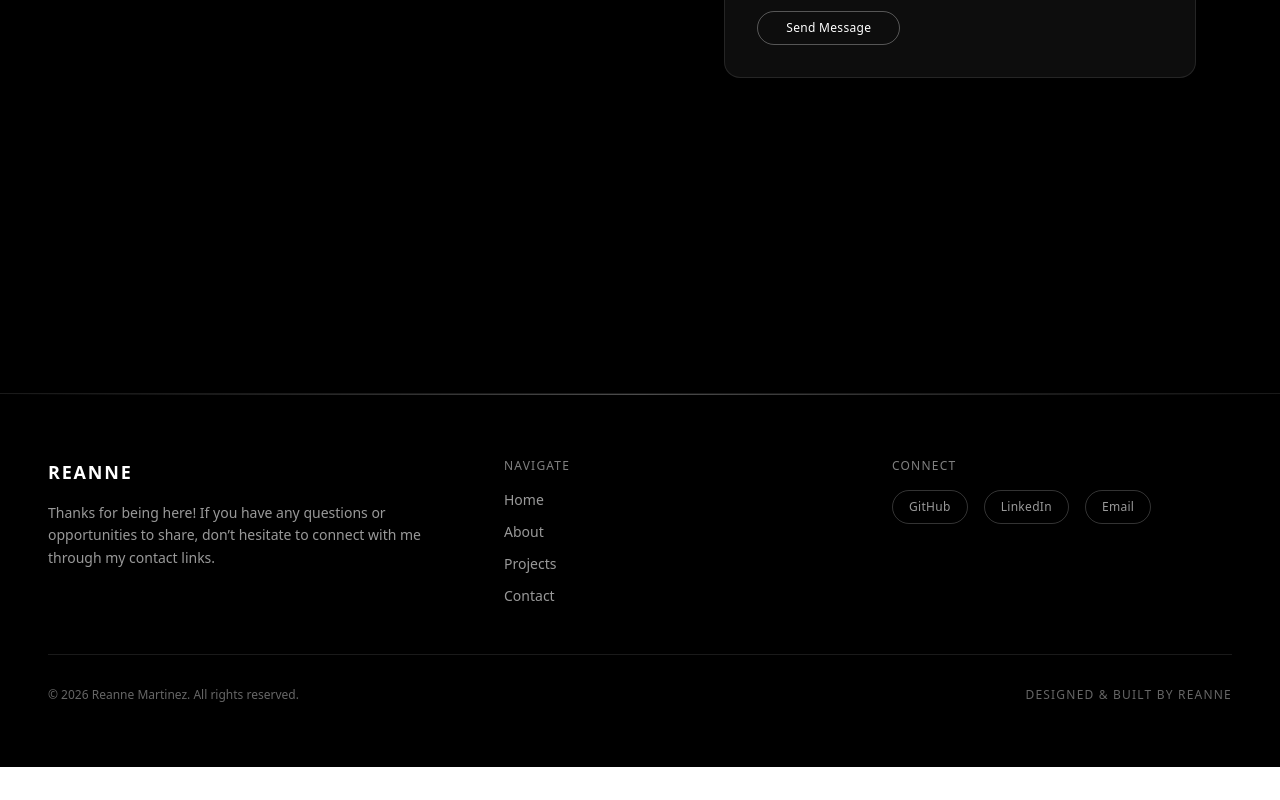
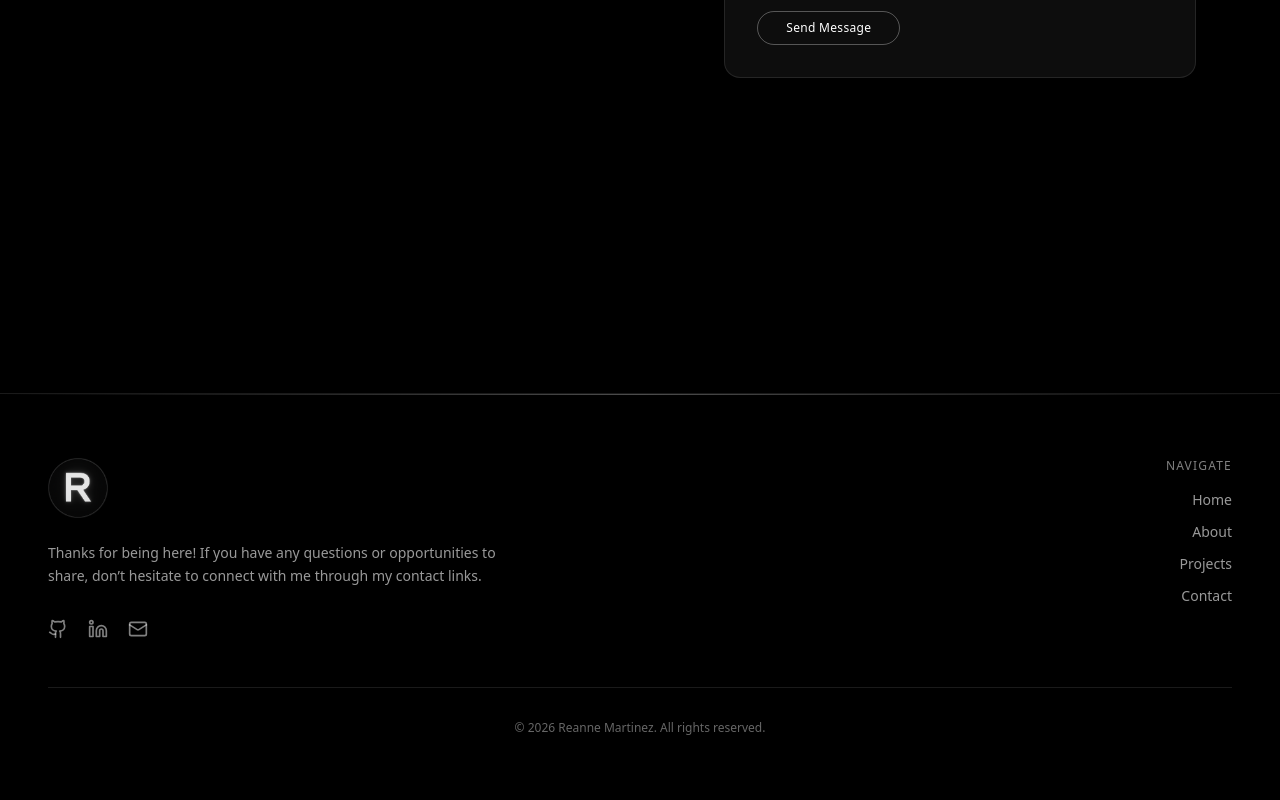
Before and after one commit to ZenorianDev/Portfolio, a Next.js app in the folder portfolio/: page / in a window 1280 px wide. Shown: the part 3441-4241 px from the top of the page. Before the commit the page ends 4208 px from the top, so only its background shows below. Built offline with nearby package versions, Linux system fonts and the light colour scheme.

Commit message:
updated footer

```diff
--- a/portfolio/components/footer.tsx
+++ b/portfolio/components/footer.tsx
@@ -1,85 +1,86 @@
 "use client";
 
 import Link from "next/link";
+import Image from "next/image";
+import { Github, Linkedin, Mail } from "lucide-react";
 
 export default function Footer() {
   return (
     <footer className="relative mt-32 border-t border-white/10 bg-black/60 backdrop-blur-xl">
       <div className="mx-auto max-w-[92rem] px-6 md:px-12 py-16 flex flex-col gap-12">
+
         {/* ---------- TOP ---------- */}
-        <div className="grid grid-cols-1 md:grid-cols-[1.2fr_1fr_1fr] gap-12">
-          {/* Brand */}
-          <div className="flex flex-col gap-4">
-            <span className="text-lg font-semibold tracking-widest">
-              REANNE
-            </span>
-            <p className="max-w-sm text-sm text-white/60 leading-relaxed">
-            Thanks for being here! If you have any questions or opportunities to share,
-            don’t hesitate to connect with me through my contact links.
+        <div className="grid grid-cols-1 md:grid-cols-[1.4fr_0.6fr] gap-12 items-start">
+
+          {/* ---------- BRAND ---------- */}
+          <div className="flex flex-col gap-6">
+            {/* Name as image */}
+            <Image
+              src="/R.png" // <-- put your name image in /public
+              alt="Reanne Martinez"
+              width={60}
+              height={60}
+              className="opacity-90"
+              priority
+            />
+
+            <p className="max-w-md text-sm text-white/60 leading-relaxed">
+              Thanks for being here! If you have any questions or opportunities to share,
+              don’t hesitate to connect with me through my contact links.
             </p>
+
+            {/* Social Icons */}
+            <div className="flex items-center gap-5 pt-2">
+              <Link
+                href="https://github.com/ZenorianDev"
+                target="_blank"
+                aria-label="GitHub"
+                className="group"
+              >
+                <Github className="h-5 w-5 text-white/50 transition group-hover:text-white" />
+              </Link>
+
+              <Link
+                href="https://linkedin.com/in/zenoriandev"
+                target="_blank"
+                aria-label="LinkedIn"
+                className="group"
+              >
+                <Linkedin className="h-5 w-5 text-white/50 transition group-hover:text-white" />
+              </Link>
+
+              <Link
+                href="mailto:reannemartinez18@gmail.com"
+                aria-label="Email"
+                className="group"
+              >
+                <Mail className="h-5 w-5 text-white/50 transition group-hover:text-white" />
+              </Link>
+            </div>
           </div>
 
-          {/* Navigation */}
-          <div className="flex flex-col gap-4">
+          {/* ---------- NAVIGATION (RIGHT SIDE) ---------- */}
+          <div className="flex flex-col gap-4 md:items-end">
             <span className="text-xs uppercase tracking-widest text-white/50">
               Navigate
             </span>
-            <nav className="flex flex-col gap-3 text-sm">
-              <Link
-                href="#home"
-                className="text-white/60 transition hover:text-white"
-              >
-                Home
-              </Link>
-              <Link
-                href="#about"
-                className="text-white/60 transition hover:text-white"
-              >
-                About
-              </Link>
-              <Link
-                href="#projects"
-                className="text-white/60 transition hover:text-white"
-              >
-                Projects
-              </Link>
-              <Link
-                href="#contact"
-                className="text-white/60 transition hover:text-white"
-              >
-                Contact
-              </Link>
-            </nav>
-          </div>
-
-          {/* Socials */}
-          <div className="flex flex-col gap-4">
-            <span className="text-xs uppercase tracking-widest text-white/50">
-              Connect
-            </span>
-            <div className="flex gap-4">
-              {[
-                { name: "GitHub", url: "https://github.com/ZenorianDev" },
-                { name: "LinkedIn", url: "https://linkedin.com/in/zenoriandev" },
-                { name: "Email", url: "mailto:reannemartinez18@gmail.com" },
-              ].map((item) => (
+            <nav className="flex flex-col gap-3 text-sm md:items-end">
+              {["home", "about", "projects", "contact"].map((item) => (
                 <Link
-                  key={item.name}
-                  href={item.url}
-                  target="_blank"
-                  className="rounded-full border border-white/20 px-4 py-2 text-xs tracking-wide text-white/60 transition hover:border-white/50 hover:text-white hover:bg-white/10"
+                  key={item}
+                  href={`#${item}`}
+                  className="text-white/60 transition hover:text-white"
                 >
-                  {item.name}
+                  {item.charAt(0).toUpperCase() + item.slice(1)}
                 </Link>
               ))}
-            </div>
+            </nav>
           </div>
         </div>
 
         {/* ---------- BOTTOM ---------- */}
-        <div className="flex flex-col md:flex-row items-center justify-between gap-6 border-t border-white/10 pt-8 text-xs text-white/40">
+        <div className="relative flex items-center justify-center border-t border-white/10 pt-8 text-xs text-white/40">
           <span>© {new Date().getFullYear()} Reanne Martinez. All rights reserved.</span>
-          <span className="tracking-widest uppercase">Designed & Built by Reanne</span>
         </div>
       </div>
 
```
